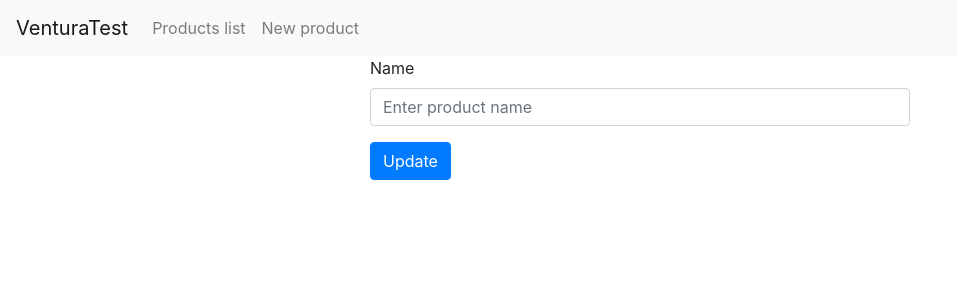
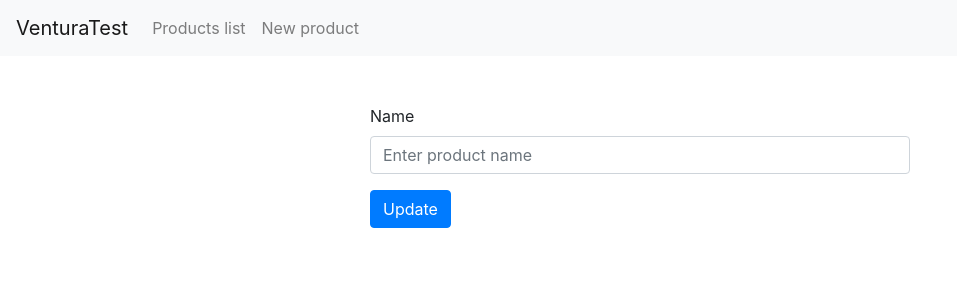
Before and after one commit to daniemc/products_react_front, a React (Create React App) app: page /products/edit/1 in a window 1280 px wide. Shown: the top 300 px of the page, without its empty margins (0-957 px from the left). Built offline with nearby package versions, Linux system fonts and the light colour scheme; no server answers.

Commit message:
fix layout content padding

```diff
--- a/src/components/products/ProductForm.js
+++ b/src/components/products/ProductForm.js
@@ -50,7 +50,7 @@ class ProductForm extends Component {
     render() {
         const { name, form_error } = this.state
         return (
-            <Form>
+            <Form className="pt-5">
                 <FormGroup>
                     <Label for="product_name">Name</Label>
                     <Input
--- a/src/components/products/ProductsList.js
+++ b/src/components/products/ProductsList.js
@@ -37,7 +37,7 @@ class ProductsList extends Component {
 
     render() {
         return (
-            <div>
+            <div className="pt-5">
                 <Row>
                     <Col sm="12" md={{ size: 6, offset: 3 }}>
                         <Table striped>
```
